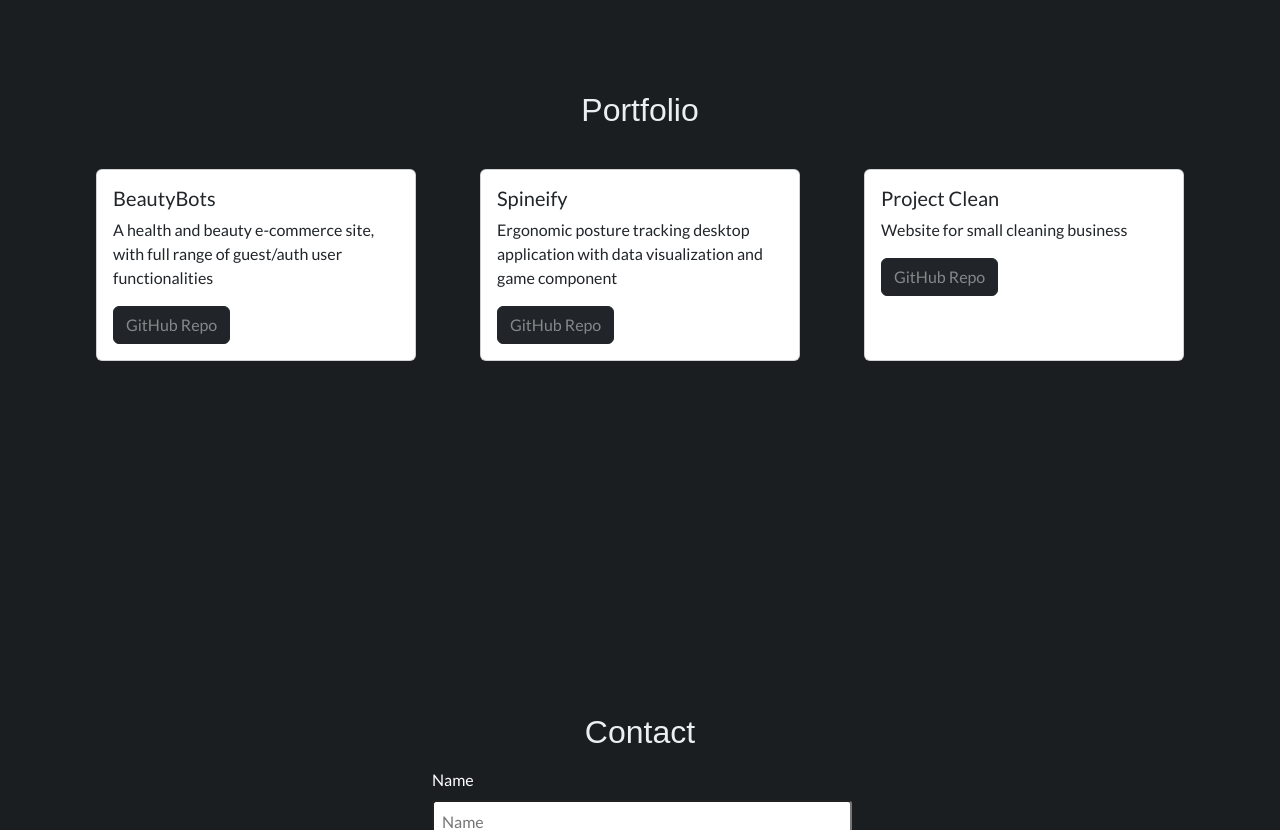
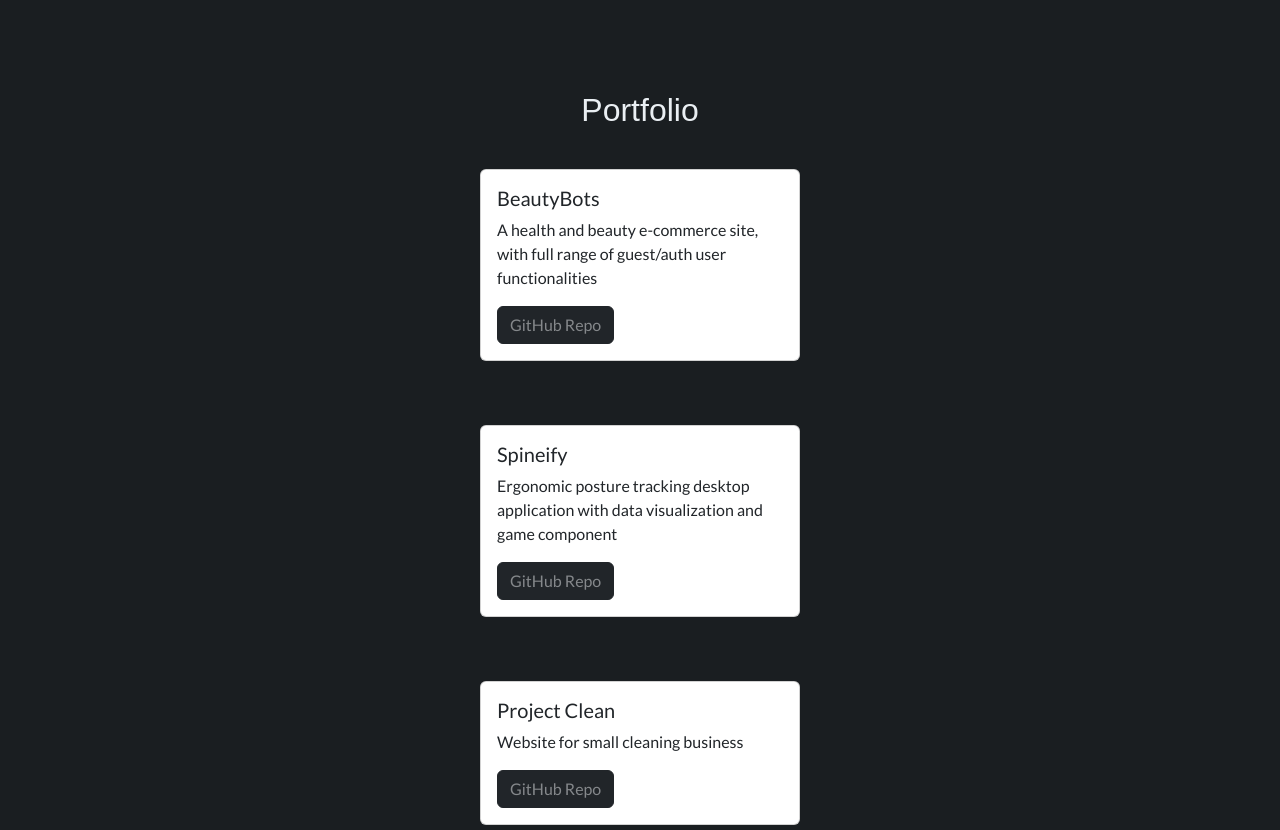
Before and after one commit to jennncho/personal-website, a React (Create React App) app: page / in a window 1280 px wide. Shown: the part 1660-2490 px from the top of the page. Built offline with nearby package versions, Linux system fonts and the light colour scheme; a web font is replaced by a local one.

Commit message:
portfolio formatting

```diff
--- a/src/CSS/style.css
+++ b/src/CSS/style.css
@@ -65,7 +65,7 @@ a {
 }
 
 a:hover {
-  color: #9a8c98 !important;
+  color: #f7f0f6 !important;
 }
 
 .Navbar{
@@ -217,7 +217,8 @@ a:hover {
 
 .Projects{
   display:flex;
-  flex-direction: row;
+  flex-direction: column;
+  align-items: center;
   justify-content: center;
 }
 
@@ -233,10 +234,14 @@ a:hover {
   margin: 2em;
   font-family: 'Lato', sans-serif;
 }
-.card-img-top {
+.card:hover{
+  transform: scale(1.05);
+  transition: all 0.3s ease;
+}
+/* .card-img-top {
   height: 100%;
   object-fit:inherit;
-}
+} */
 
 @media only screen and (max-width: 980px)  {
   .Projects{
```
